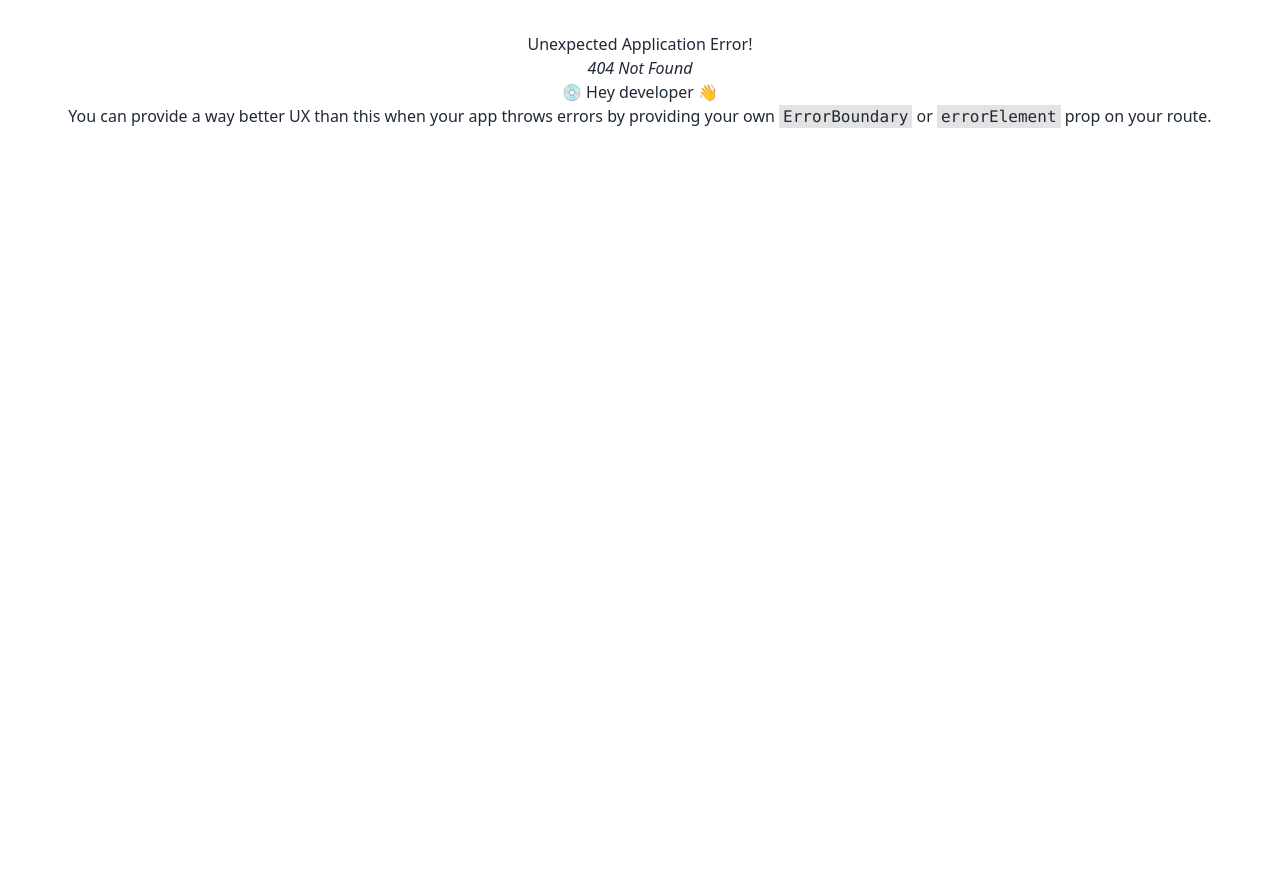
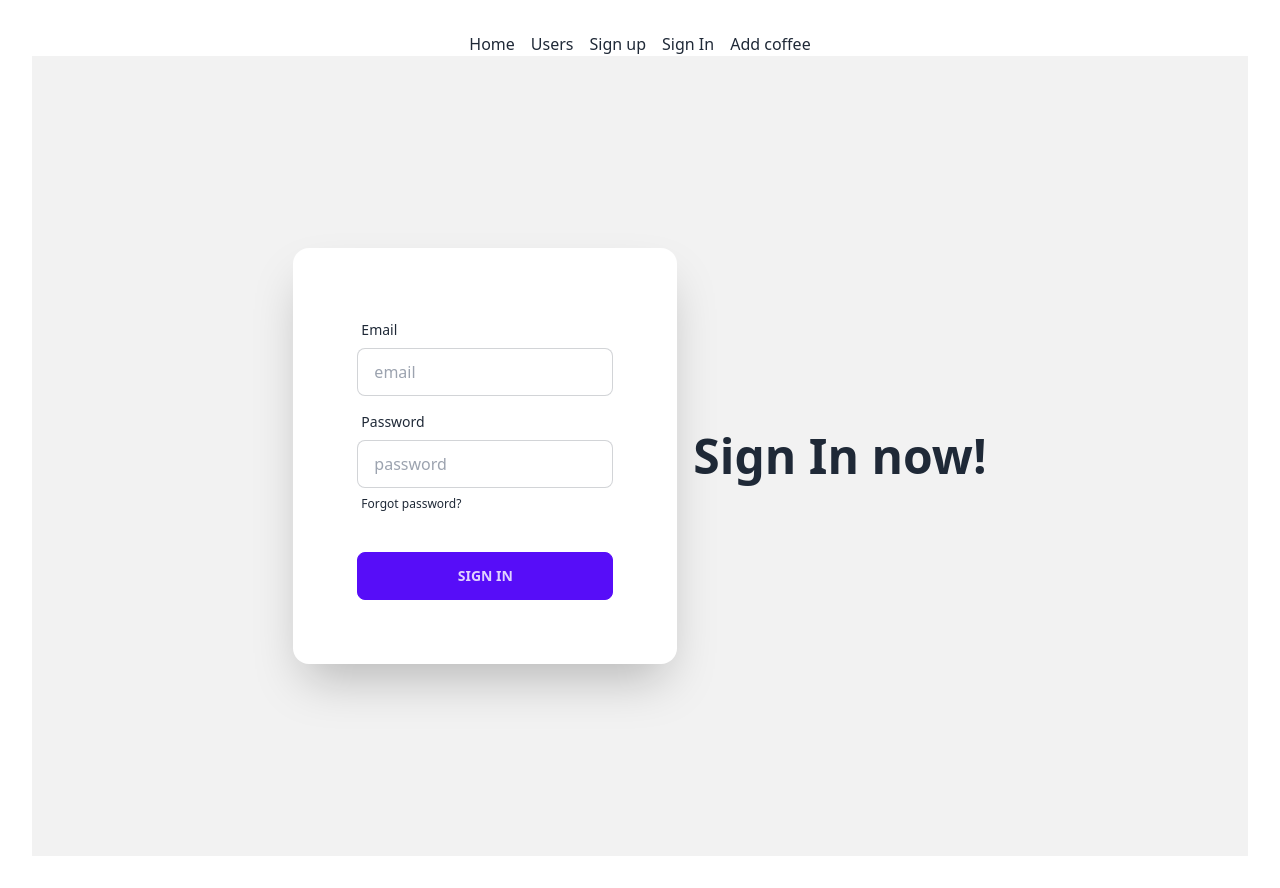
Before and after one commit to naeem182/coffe-store--client, a React (Vite) app: page /signin in a window 1280 px wide. Before the commit this address had no page. Before the commit the page ends 800 px from the top, so only its background shows below. Built offline with nearby package versions, Linux system fonts and the light colour scheme.

Commit message:
sign in successfully

```diff
--- a/src/App.jsx
+++ b/src/App.jsx
@@ -7,6 +7,7 @@ import CoffeeCard from './components/CoffeeCard';
 function App() {
 
   const loadedCoffees = useLoaderData();
+
   const [coffees, setCoffees] = useState(loadedCoffees);
 
 
--- a/src/Provider/AuthProvider.jsx
+++ b/src/Provider/AuthProvider.jsx
@@ -1,4 +1,4 @@
-import { createUserWithEmailAndPassword } from "firebase/auth";
+import { createUserWithEmailAndPassword, signInWithEmailAndPassword } from "firebase/auth";
 import { createContext, useState } from "react"
 import auth from "../components/firebase/firebase.config";
 
@@ -15,11 +15,16 @@ const AuthProvider = ({ children }) => {
         setloading(true)
         return createUserWithEmailAndPassword(auth, email, password);
     }
+    const signInUser = (email, password) => {
+        setloading(true);
+        return signInWithEmailAndPassword(auth, email, password);
+    }
 
     const userInfo = {
         user,
         loading,
-        createuser
+        createuser,
+        signInUser
 
 
     }
--- a/src/components/Login/SignIn.jsx
+++ b/src/components/Login/SignIn.jsx
@@ -1,9 +1,12 @@
+
+import { useContext } from "react";
+import { Authcontex } from "../../Provider/AuthProvider";
 
 
 
 const SignIn = () => {
 
-
+    const { signInUser } = useContext(Authcontex);
 
     const handleSignIn = e => {
         e.preventDefault();
@@ -12,8 +15,22 @@ const SignIn = () => {
         const password = form.password.value;
         console.log(email, password);
 
+        signInUser(email, password)
+            .then(result => {
+                console.log(result.user);
+                const user = {
+                    email,
+                    lastLoggedAt: result.user?.metadata?.lastSignInTime
+                }
+                // update last logged at in the database
 
+            })
+            .catch(error => {
+                console.error(error);
+            })
     }
+
+
 
     return (
         <div className="hero min-h-screen bg-base-200">
--- a/src/main.jsx
+++ b/src/main.jsx
@@ -32,6 +32,10 @@ const router = createBrowserRouter([
         element: <Signup></Signup>
       },
       {
+        path: "/signin",
+        element: <SignIn></SignIn>
+      },
+      {
 
         path: "/user",
         element: <User></User>,
```
